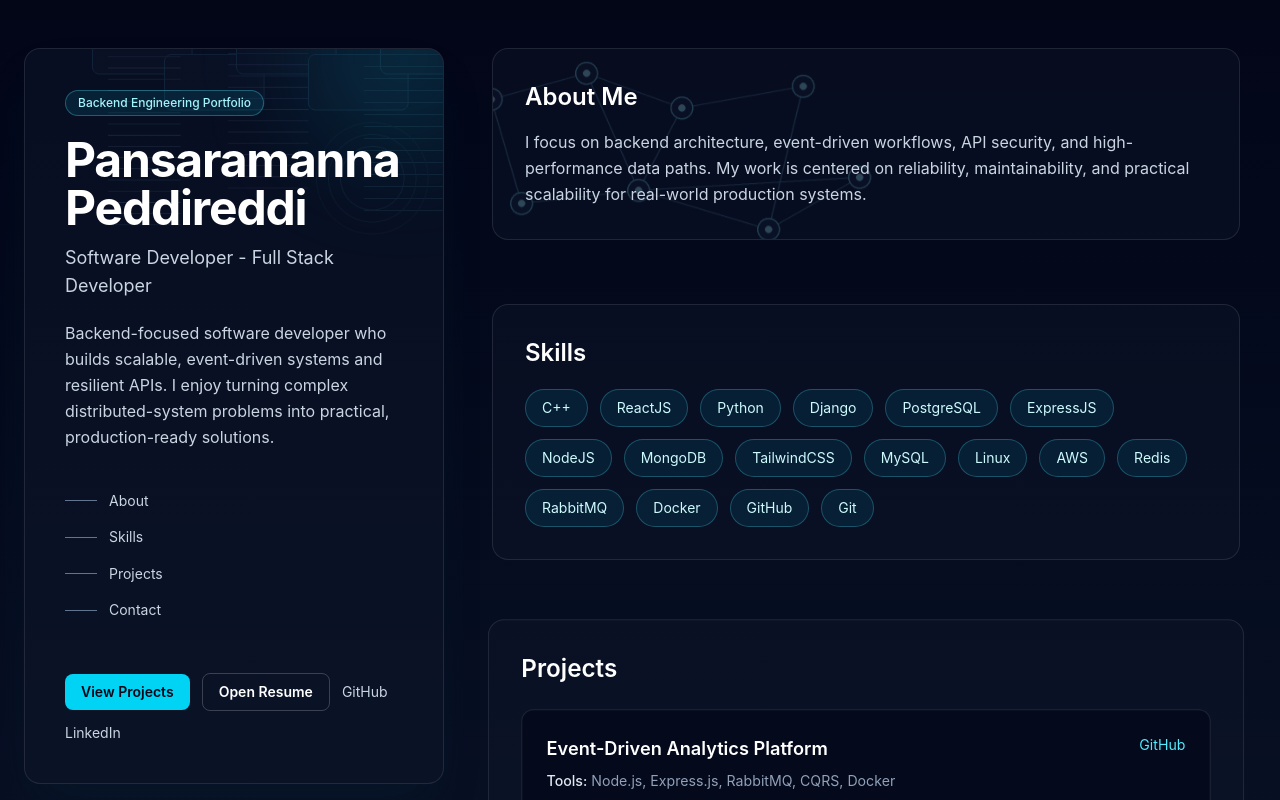
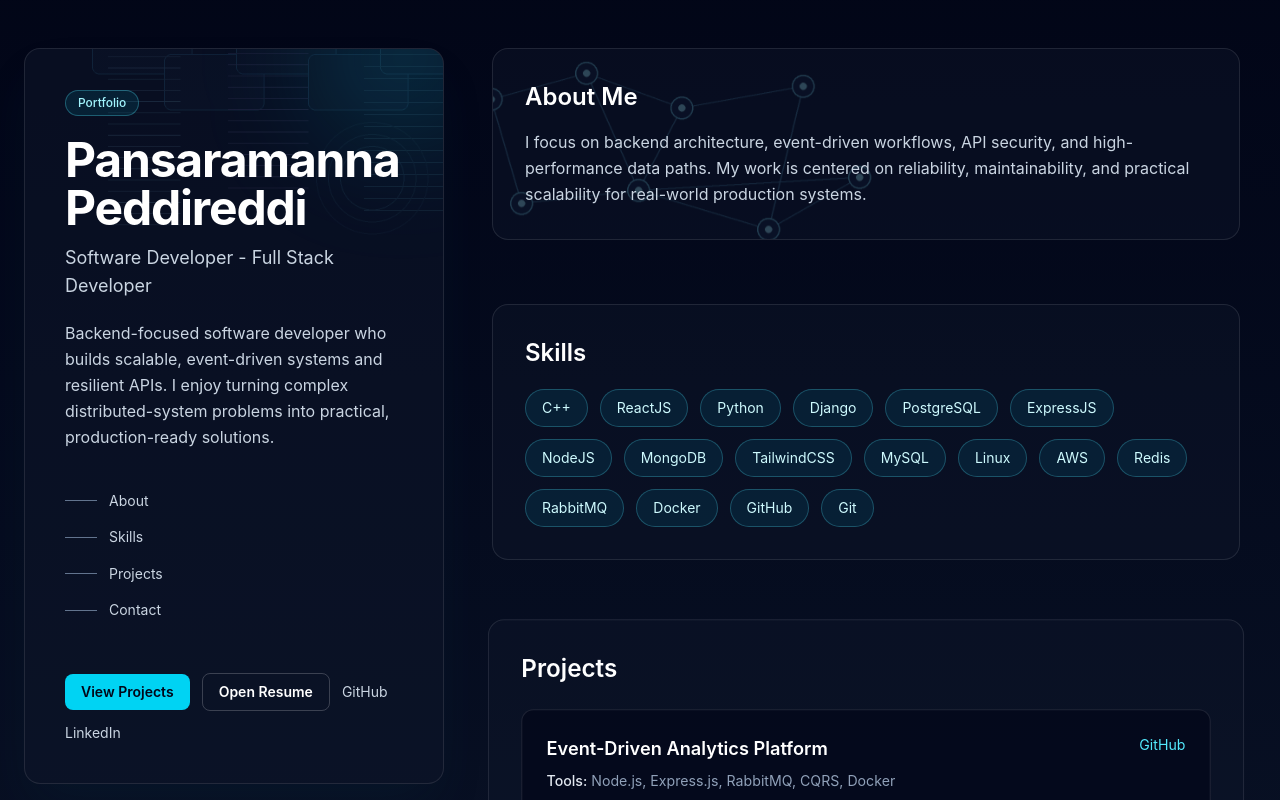
Before and after one commit to Rampeddireddi/Ram, a React (Vite) app: page / in a window 1280 px wide. Shown: the top 800 px of the page. Built offline with nearby package versions, Linux system fonts and the light colour scheme.

Commit message:
Hero content updated

```diff
--- a/src/sections/HeroSection.jsx
+++ b/src/sections/HeroSection.jsx
@@ -39,7 +39,7 @@ function HeroSection({ data }) {
       />
       <div>
         <p className="relative inline-flex rounded-full border border-cyan-300/30 bg-cyan-400/10 px-3 py-1 text-xs font-medium text-cyan-200">
-          Backend Engineering Portfolio
+          Portfolio
         </p>
         <motion.h1
           initial={shouldReduceMotion ? false : { opacity: 0, y: 24 }}
```
